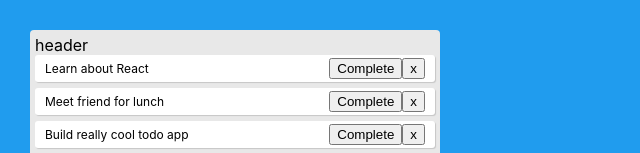
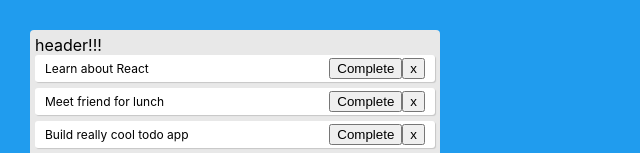
Before and after one commit to camontoy/Coding-Projects, a React (Create React App) app: page / in a window 1280 px wide. Shown: the top 153 px of the page, without its empty margins (0-640 px from the left). Built offline with nearby package versions, Linux system fonts and the light colour scheme.

Commit message:
Added Punctuation

```diff
--- a/src/App.js
+++ b/src/App.js
@@ -82,7 +82,7 @@ function App() {
   return (
     <div className="app">
       <div className="todo-list">
-        <div> header </div>
+        <div> header!!! </div>
         {todos.map((todo, index) => (
           <Todo
             key={index}
```
